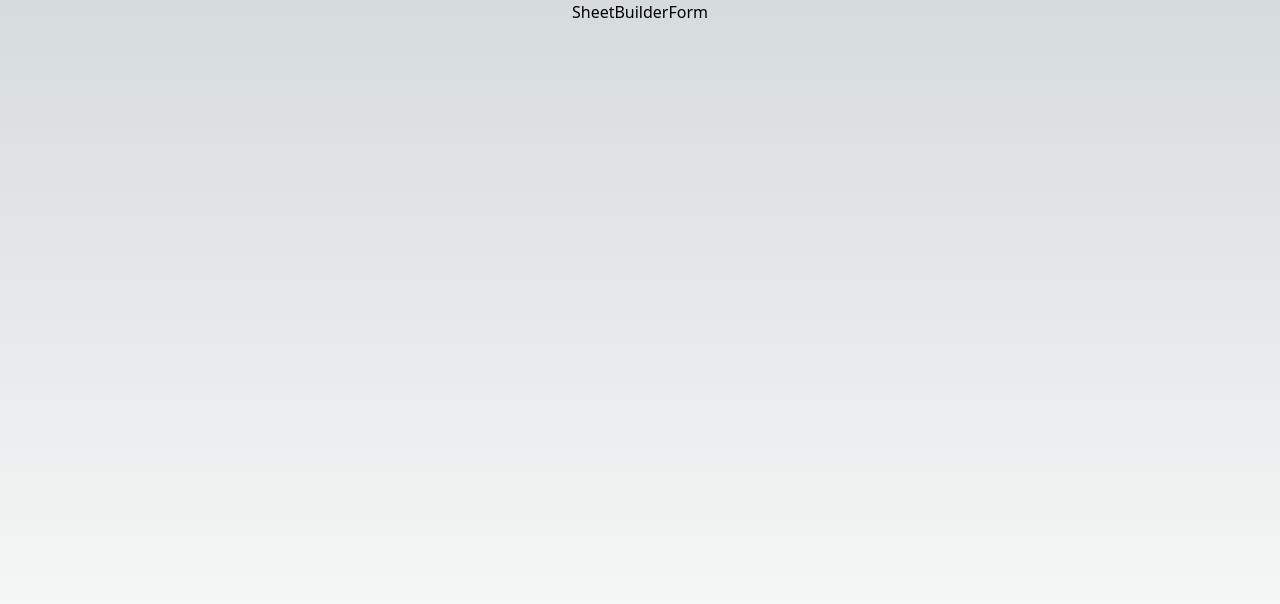
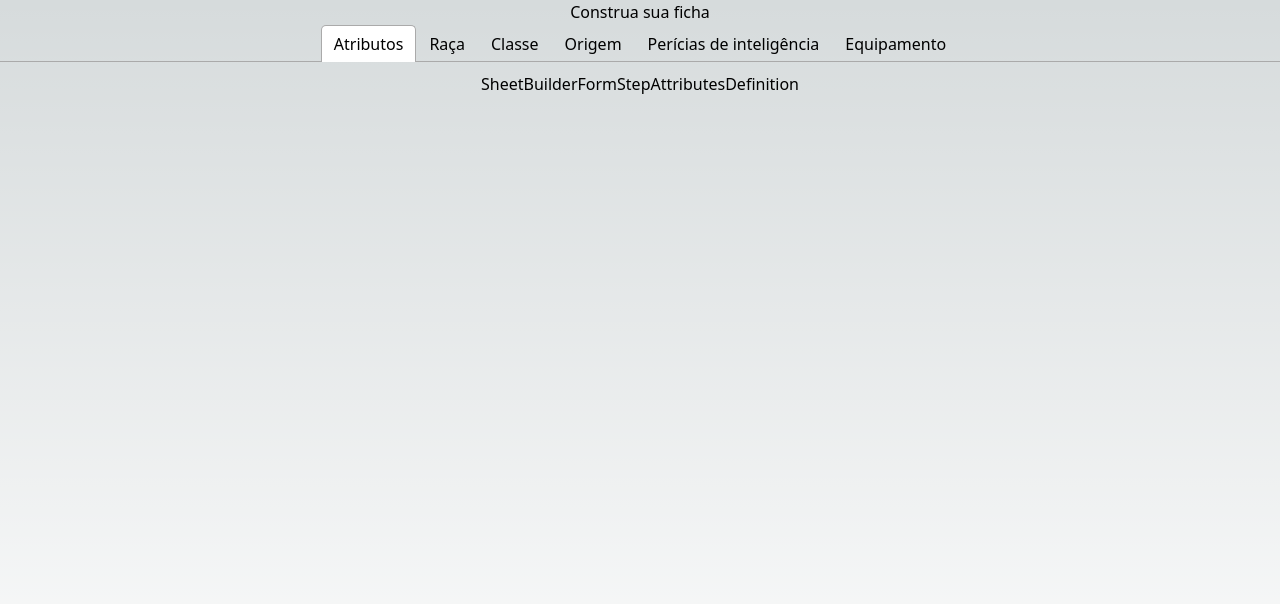
Before and after one commit to isaacbatst/t20-sheet-builder-web, a Next.js app: page / in a window 1280 px wide. Shown: the top 604 px of the page. Built offline with nearby package versions, Linux system fonts and the light colour scheme.

Commit message:
add tabs

```diff
--- a/src/application/components/SheetBuilderForm/SheetBuilderForm.tsx
+++ b/src/application/components/SheetBuilderForm/SheetBuilderForm.tsx
@@ -1,10 +1,44 @@
-import React from 'react'
+import SheetBuilderFormStepAttributesDefinition from "./SheetBuilderFormStep/SheetBuilderFormStepAttributesDefinition"
+import SheetBuilderFormStepEquipmentDefinition from "./SheetBuilderFormStep/SheetBuilderFormStepEquipmentDefinition"
+import SheetBuilderFormStepIntelligenceSkillsTraining from "./SheetBuilderFormStep/SheetBuilderFormStepIntelligenceSkillsTraining"
+import SheetBuilderFormStepOriginDefinition from "./SheetBuilderFormStep/SheetBuilderFormStepOriginDefinition"
+import SheetBuilderFormStepRaceDefinition from "./SheetBuilderFormStep/SheetBuilderFormStepRaceDefinition"
+import SheetBuilderFormStepRoleDefinition from "./SheetBuilderFormStep/SheetBuilderFormStepRoleDefinition"
+import { Tab, Tabs, TabList, TabPanel } from 'react-tabs';
 
 type Props = {}
 
 const SheetBuilderForm = (props: Props) => {
   return (
-    <h1>SheetBuilderForm</h1>
+    <Tabs>
+      <TabList>
+        <Tab>Atributos</Tab>
+        <Tab>Raça</Tab>
+        <Tab>Classe</Tab>
+        <Tab>Origem</Tab>
+        <Tab>Perícias de inteligência</Tab>
+        <Tab>Equipamento</Tab>
+      </TabList>
+
+      <TabPanel>
+        <SheetBuilderFormStepAttributesDefinition />
+      </TabPanel>
+      <TabPanel>
+        <SheetBuilderFormStepRaceDefinition />
+      </TabPanel>
+      <TabPanel>
+        <SheetBuilderFormStepOriginDefinition />
+      </TabPanel>
+      <TabPanel>
+        <SheetBuilderFormStepRoleDefinition />
+      </TabPanel>
+      <TabPanel>
+        <SheetBuilderFormStepIntelligenceSkillsTraining />
+      </TabPanel>
+      <TabPanel>
+        <SheetBuilderFormStepEquipmentDefinition />
+      </TabPanel>
+    </Tabs>
   )
 }
 
--- /dev/null
+++ b/src/application/components/SheetBuilderForm/SheetBuilderFormStep/SheetBuilderFormStepAttributesDefinition.tsx
@@ -0,0 +1,11 @@
+import React from 'react'
+
+type Props = {}
+
+const SheetBuilderFormStepAttributesDefinition = (props: Props) => {
+  return (
+    <div>SheetBuilderFormStepAttributesDefinition</div>
+  )
+}
+
+export default SheetBuilderFormStepAttributesDefinition
--- /dev/null
+++ b/src/application/components/SheetBuilderForm/SheetBuilderFormStep/SheetBuilderFormStepEquipmentDefinition.tsx
@@ -0,0 +1,11 @@
+import React from 'react'
+
+type Props = {}
+
+const SheetBuilderFormStepEquipmentDefinition = (props: Props) => {
+  return (
+    <div>SheetBuilderFormStepEquipmentDefinition</div>
+  )
+}
+
+export default SheetBuilderFormStepEquipmentDefinition
--- /dev/null
+++ b/src/application/components/SheetBuilderForm/SheetBuilderFormStep/SheetBuilderFormStepIntelligenceSkillsTraining.tsx
@@ -0,0 +1,11 @@
+import React from 'react'
+
+type Props = {}
+
+const SheetBuilderFormStepIntelligenceSkillsTraining = (props: Props) => {
+  return (
+    <div>SheetBuilderFormStepIntelligenceSkillsTraining</div>
+  )
+}
+
+export default SheetBuilderFormStepIntelligenceSkillsTraining
--- /dev/null
+++ b/src/application/components/SheetBuilderForm/SheetBuilderFormStep/SheetBuilderFormStepOriginDefinition.tsx
@@ -0,0 +1,11 @@
+import React from 'react'
+
+type Props = {}
+
+const SheetBuilderFormStepOriginDefinition = (props: Props) => {
+  return (
+    <div>SheetBuilderFormStepOriginDefinition</div>
+  )
+}
+
+export default SheetBuilderFormStepOriginDefinition
--- /dev/null
+++ b/src/application/components/SheetBuilderForm/SheetBuilderFormStep/SheetBuilderFormStepRaceDefinition.tsx
@@ -0,0 +1,11 @@
+import React from 'react'
+
+type Props = {}
+
+const SheetBuilderFormStepRaceDefinition = (props: Props) => {
+  return (
+    <div>SheetBuilderFormStepRaceDefinition</div>
+  )
+}
+
+export default SheetBuilderFormStepRaceDefinition
--- /dev/null
+++ b/src/application/components/SheetBuilderForm/SheetBuilderFormStep/SheetBuilderFormStepRoleDefinition.tsx
@@ -0,0 +1,11 @@
+import React from 'react'
+
+type Props = {}
+
+const SheetBuilderFormStepRoleDefinition = (props: Props) => {
+  return (
+    <div>SheetBuilderFormStepRoleDefinition</div>
+  )
+}
+
+export default SheetBuilderFormStepRoleDefinition
--- /dev/null
+++ b/src/application/components/SheetPreview/SheetPreview.tsx
@@ -0,0 +1,15 @@
+import { BuildingSheet } from 't20-sheet-builder'
+
+type Props = {
+  sheet: BuildingSheet
+}
+
+const SheetPreview = ({sheet}: Props) => {
+  return (
+    <div>
+    <div>{sheet.getMoney()}</div>
+    </div>
+  )
+}
+
+export default SheetPreview
--- a/src/domain/entities/RoleFactoryWarrior.ts
+++ b/src/domain/entities/RoleFactoryWarrior.ts
@@ -1,9 +1,7 @@
-import { immerable } from "immer";
 import { RoleInterface, SkillName, Warrior } from "t20-sheet-builder";
 import { RoleFactory } from "./RoleFactory";
 
 export class RoleFactoryWarrior implements RoleFactory {
-  [immerable] = true;
   constructor(readonly chosenSkills: SkillName[]){}
 
   make(): RoleInterface {
--- a/src/pages/index.tsx
+++ b/src/pages/index.tsx
@@ -1,5 +1,6 @@
 import SheetBuilderForm from '@/application/components/SheetBuilderForm/SheetBuilderForm'
 import Head from 'next/head'
+import 'react-tabs/style/react-tabs.css';
 
 export default function Home() {
   return (
@@ -12,6 +13,9 @@ export default function Home() {
         <link rel="icon" href="/favicon.ico" />
       </Head>
       <main className='text-center min-h-screen'>
+        <header>
+          <h1>Construa sua ficha</h1>
+        </header>
         <SheetBuilderForm />
       </main>
     </>
```
